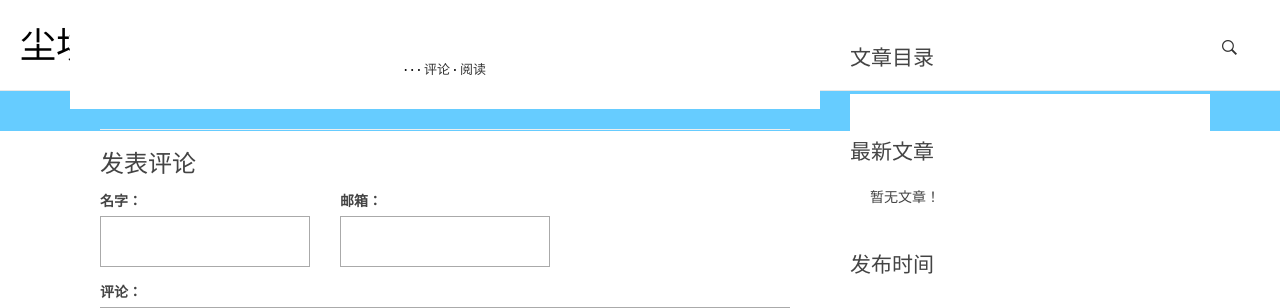
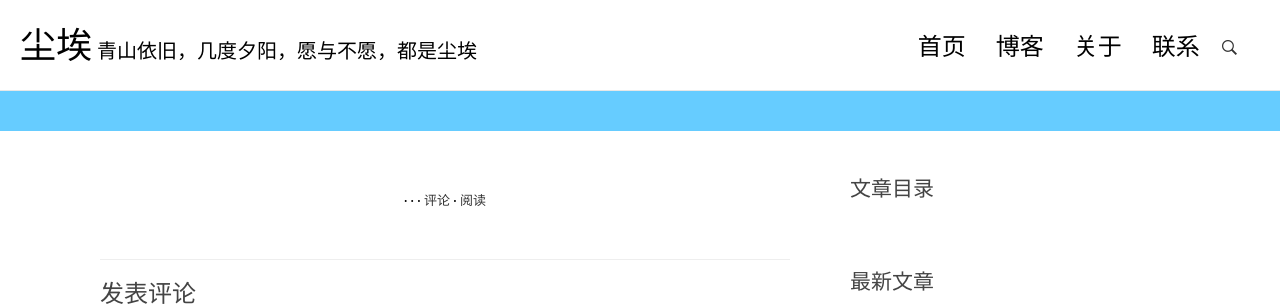
Before and after one commit to Misengkang/mysite, a Django app: template newblog/blog/templates/blog/detail.html in a window 1280 px wide. Shown: the top 308 px of the page. Run offline with Django 3.2, Linux system fonts and the light colour scheme; the template is opened without the code that fills it: values that come from a table or form of the project are taken from there, others are empty; some libraries are stand-ins or nearby versions.

Commit message:
MODIFIED basehtml  title

```diff
--- a/newblog/blog/templates/base.html
+++ b/newblog/blog/templates/base.html
@@ -31,7 +31,7 @@
 </head>
 
 <body>
-<div class="container" style="position:fixed;background-color:#66ccff;top:0;left:0;padding:0px;width:100%;">
+<div class="container" style="background-color:#66ccff;top:0;left:0;padding:0px;width:100%;">
     <header id="site-header" >
         <div class="row"  >
             <div class="col-md-6 col-sm-5 col-xs-8" >
```
